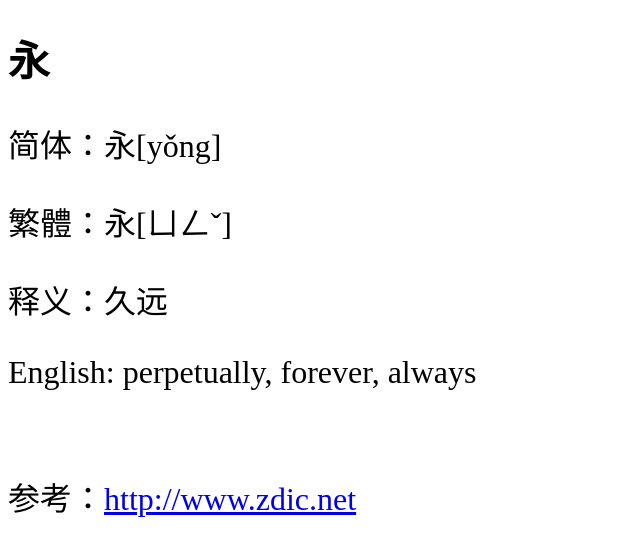
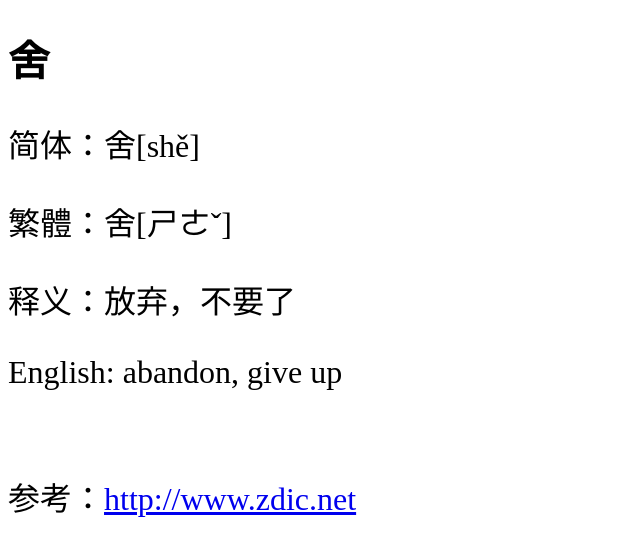
Before and after one commit to shengzhe/livecalligraphy, a Jekyll site: the page built from _posts/2012-08-31-LanTing-155.html, in a window 1280 px wide. Shown: the top 556 px of the page, without its empty margins (0-640 px from the left). Built offline with Jekyll 4.4.1, drawn with Linux system fonts in a browser that asks for light colours; Markdown is read by kramdown in place of the engine named in the settings.

Commit message:
Update 2012-08-31-LanTing-155.html

```diff
--- a/_posts/2012-08-31-LanTing-155.html
+++ b/_posts/2012-08-31-LanTing-155.html
@@ -1,11 +1,11 @@
 ---
 layout: default
-title: 兰亭集序第1个字 (1st character of Lan Ting)
+title: 兰亭集序第155个字 (155th character of Lan Ting)
 ---
-<h1>永</h1>
-<p>简体：永[yǒng]</p>
-<p>繁體：永[ㄩㄥˇ]</p>
-<p>释义：久远</p>
-<p>English: perpetually, forever, always</p>
+<h1>舍</h1>
+<p>简体：舍[shě]</p>
+<p>繁體：舍[ㄕㄜˇ]</p>
+<p>释义：放弃，不要了</p>
+<p>English: abandon, give up</p>
 <br/>
-<p>参考：<a href="http://www.zdic.net/zd/zi/ZdicE6ZdicB0ZdicB8.htm">http://www.zdic.net</a></p>
+<p>参考：<a href="http://www.zdic.net/z/22/js/820D.htm">http://www.zdic.net</a></p>
```
